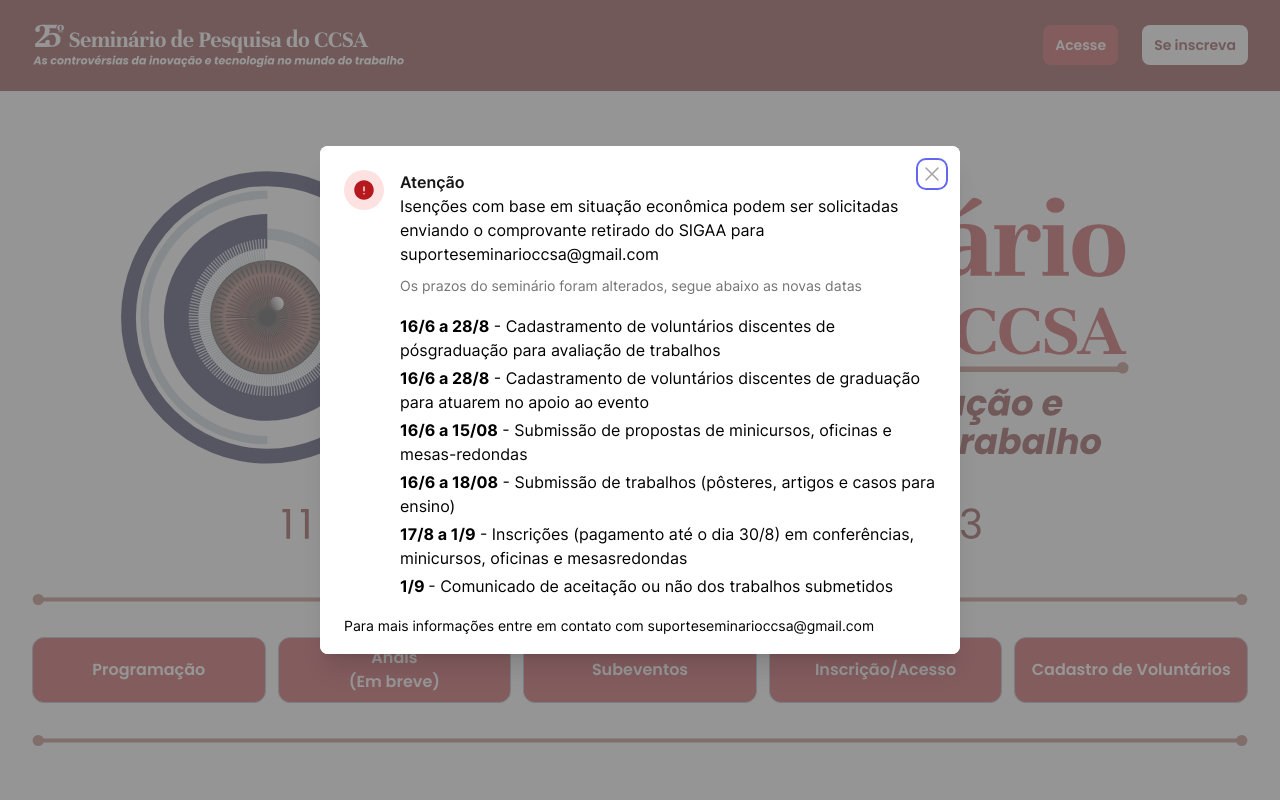
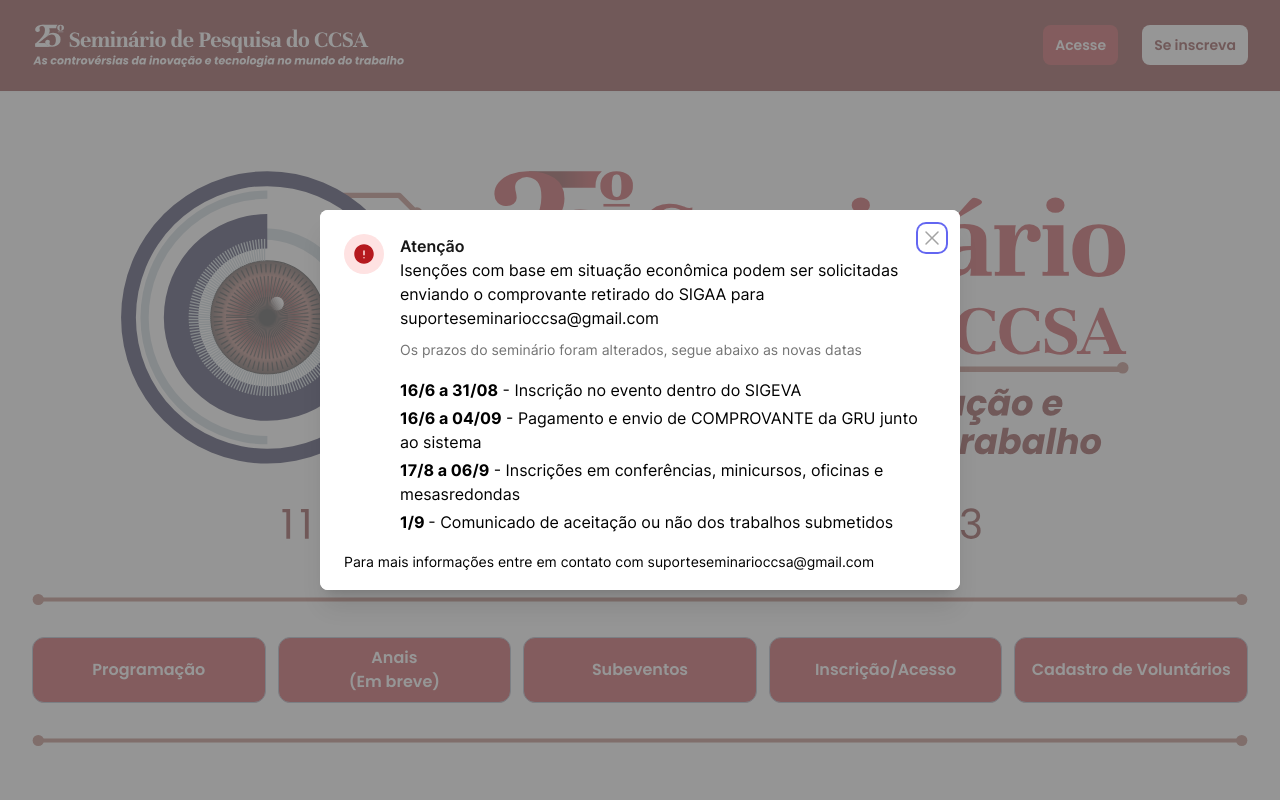
Before and after one commit to luccasmmg/seminario-2023, a Next.js app: page / in a window 1280 px wide. Shown: the top 800 px of the page. Built offline with nearby package versions, Linux system fonts and the light colour scheme; a web font is replaced by a local one.

Commit message:
Att prazos

```diff
--- a/src/pages/index.jsx
+++ b/src/pages/index.jsx
@@ -89,29 +89,18 @@ export function PopUp() {
                         </p>
                         <ul className="space-y-1 py-4">
                           <li>
-                            <span className="font-bold">16/6 a 28/8</span> -
-                            Cadastramento de voluntários discentes de
-                            pósgraduação para avaliação de trabalhos
+                            <span className="font-bold">16/6 a 31/08</span> -
+                            Inscrição no evento dentro do SIGEVA
                           </li>
                           <li>
-                            <span className="font-bold">16/6 a 28/8</span> -
-                            Cadastramento de voluntários discentes de graduação
-                            para atuarem no apoio ao evento
+                            <span className="font-bold">16/6 a 04/09</span> -
+                            Pagamento e envio de COMPROVANTE da GRU junto ao
+                            sistema
                           </li>
                           <li>
-                            <span className="font-bold">16/6 a 15/08</span> -
-                            Submissão de propostas de minicursos, oficinas e
-                            mesas-redondas
-                          </li>
-                          <li>
-                            <span className="font-bold">16/6 a 18/08</span> -
-                            Submissão de trabalhos (pôsteres, artigos e casos
-                            para ensino)
-                          </li>
-                          <li>
-                            <span className="font-bold">17/8 a 1/9</span> -
-                            Inscrições (pagamento até o dia 30/8) em
-                            conferências, minicursos, oficinas e mesasredondas
+                            <span className="font-bold">17/8 a 06/9</span> -
+                            Inscrições em conferências, minicursos, oficinas e
+                            mesasredondas
                           </li>
                           <li>
                             <span className="font-bold">1/9 </span> - Comunicado
```
